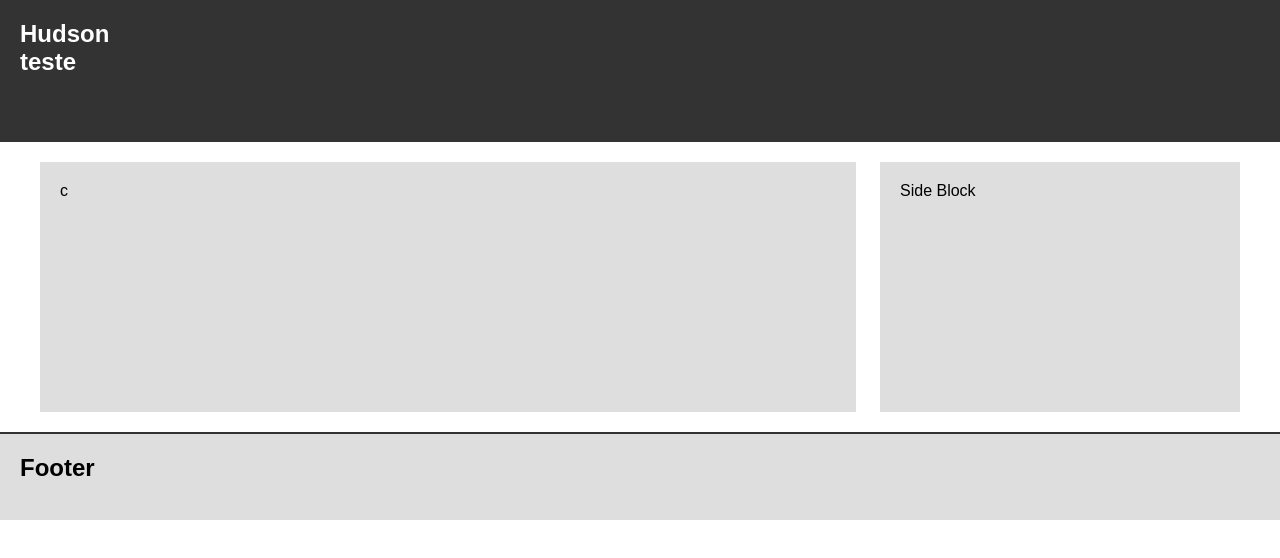
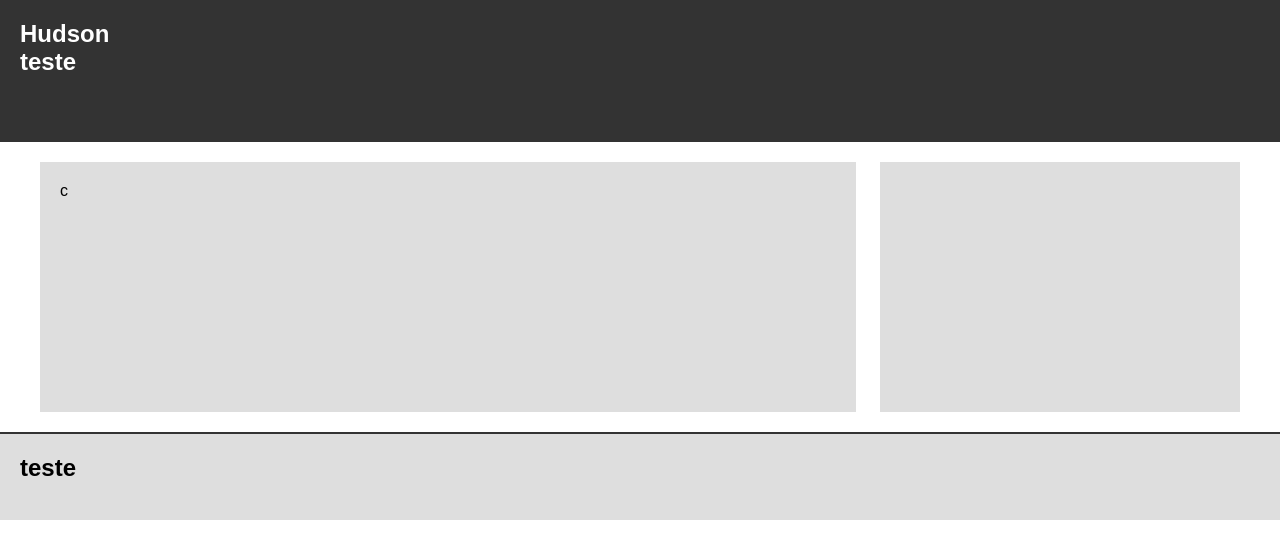
Before and after one commit to negoyego/negoyego.github.io, a plain HTML site: page index.html in a window 1280 px wide. Drawn offline with Linux system fonts and the light colour scheme.

Commit message:
index.html

```diff
--- a/index.html
+++ b/index.html
@@ -34,7 +34,7 @@
 	</div>
 	<div id='sidebar'>
 		<div class='content'>
-		Side Block
+
 	     </div>
 
 	</div>
@@ -43,7 +43,7 @@
 
     <!-- #footer -->
 	<div id="footer">
-		<h2>Footer</h2>
+		<h2>teste</h2>
 			<iframe src="#" frameborder="0" scrolling="no" height="0"></iframe>
 	</div>
 
```
